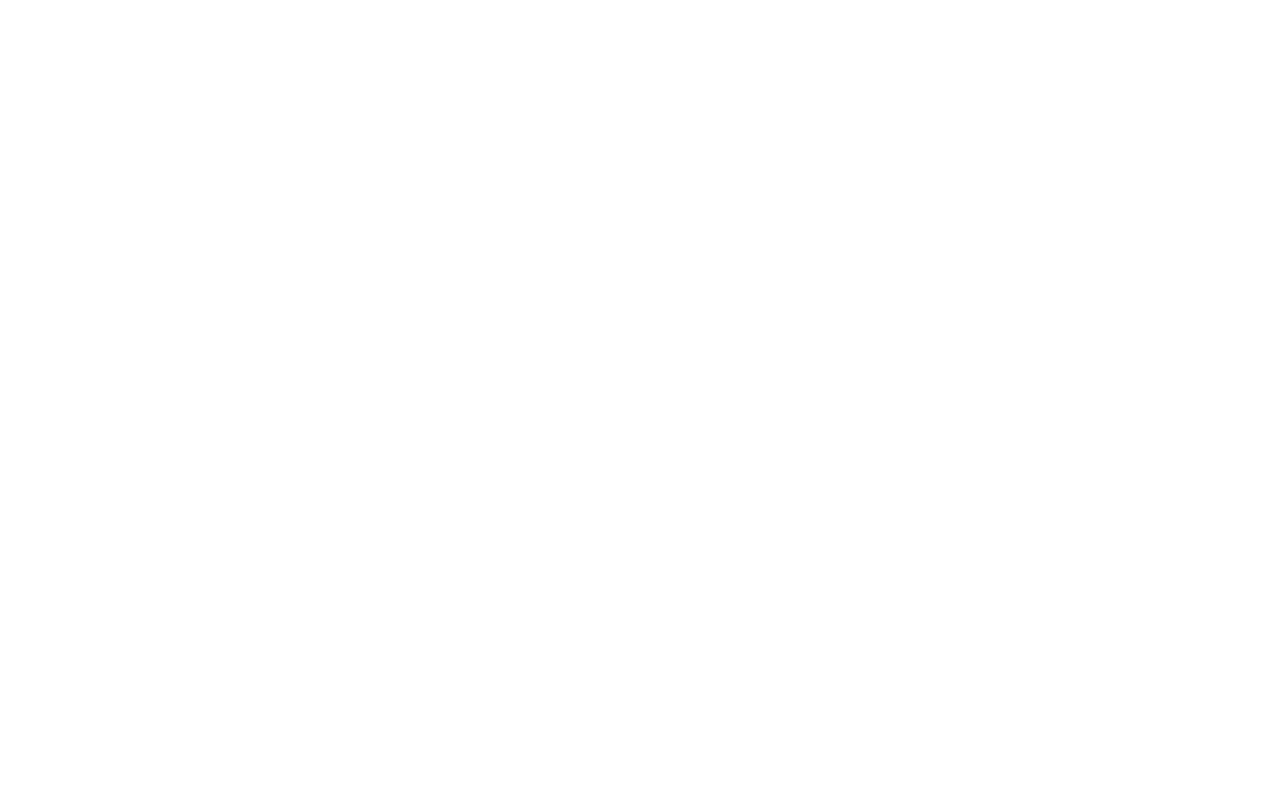
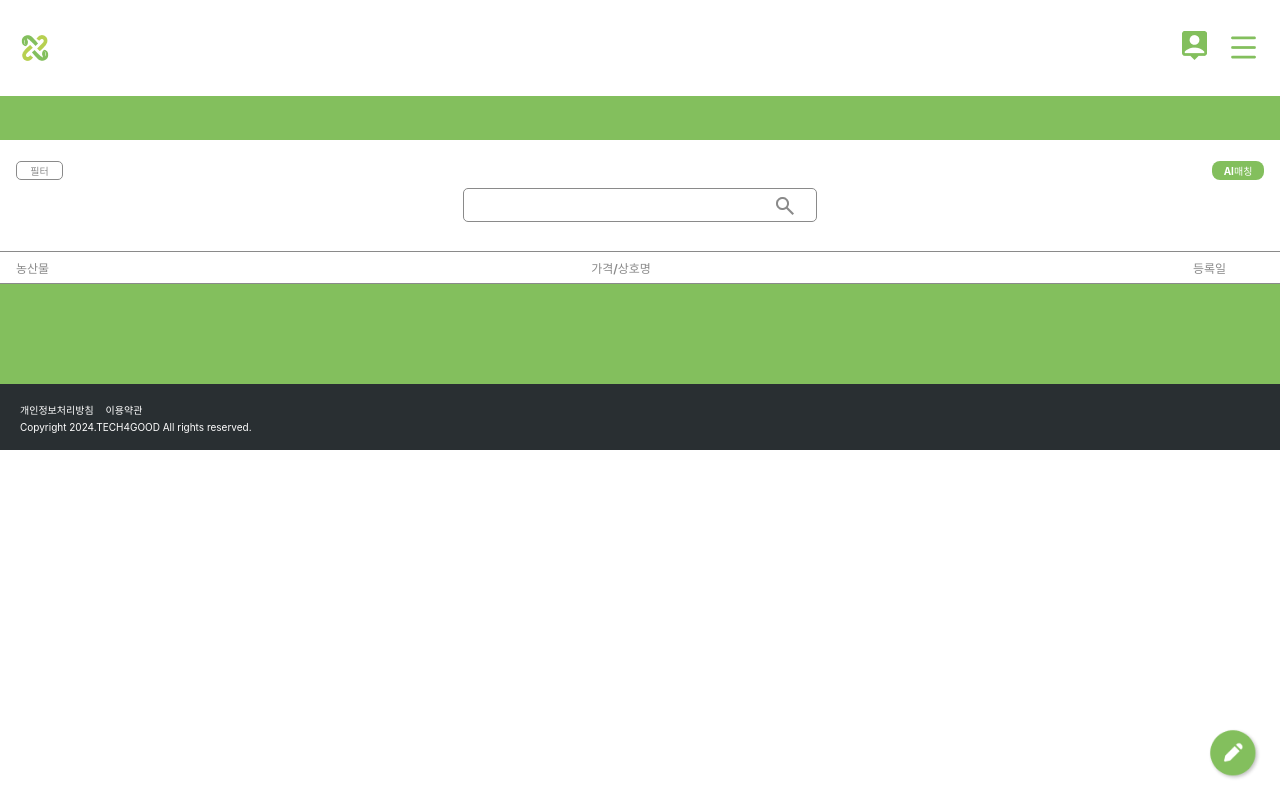
Before and after one commit to FarmX-LuralLink/LuralLink_FE, a React (Vite) app: page /sale in a window 1280 px wide. Before the commit this address had no page. Built offline with nearby package versions, Linux system fonts and the light colour scheme.

Commit message:
screen1 서버 연결 빼고 완료

```diff
--- a/src/App.tsx
+++ b/src/App.tsx
@@ -1,13 +1,19 @@
 import "./App.css";
-import React from "react";
 import { BrowserRouter as Router, Route, Routes } from "react-router-dom";
 import HomePage from "../src/pages/homepage";
+import SalePage from "../src/pages/salepage";
+import CreatePage from "./pages/createpage";
+import UploadPage from "./pages/uploadpage";
 
 function App() {
   return (
     <Router>
       <Routes>
         <Route path="/" element={<HomePage/>}/>
+        <Route path="/sale" element={<SalePage/>}/>
+        <Route path="/create" element={<CreatePage/>}/>
+        <Route path="/upload" element={<UploadPage/>}/>
+
       </Routes>
     </Router>
 
--- /dev/null
+++ b/src/components/searchbox.tsx
@@ -0,0 +1,85 @@
+import React, { useState } from "react";
+import styled from "styled-components";
+import Search from "../assets/search.png";
+
+const ParentContainer=styled.div`
+display: flex;
+justify-content: center;
+`
+const SearchBoxContainer = styled.div`
+  position: relative;
+  padding: 1px;
+  border: 1px solid #8a8a8a;
+  border-radius: 5px;
+  width: 100vw-36px;
+  height: 30px;
+  display: flex;
+  justify-content: space-between;
+  align-items: center;
+  margin-top: 8px;
+  margin-bottom: 29px;
+`;
+const SearchInput = styled.input`
+  border: none;
+  padding: 0 40px 0 10px;
+  height: 28px;
+  width: 300px;
+  &:focus {
+    outline: none; /* Remove the default focus outline */
+  }
+`;
+const SearchButton = styled.button`
+  position: absolute;
+  right: 0px;
+  background-color: transparent;
+  border: none;
+  cursor: pointer;
+  &:focus {
+    outline: none; /* Remove the default focus outline */
+  }
+  &:hover {
+    background-color: none; /* Remove the default focus outline */
+  }
+
+  &img {
+    height: 24px;
+    width: 24px;
+  }
+`;
+interface SearchResult {
+  //result값 형식
+}
+
+const SearchBox: React.FC = () => {
+  const [query, setQuery] = useState<string>("");
+  const [results, setResults] = useState<SearchResult[]>([]);
+
+  const handleSearch = async () => {
+    try {
+      const response = await fetch(`/주소넣기={query}`);
+      if (!response.ok) {
+        throw new Error("Failed to fetch");
+      }
+      const data: SearchResult[] = await response.json();
+      setResults(data);
+    } catch (error) {
+      console.error("Error fetching search results", error);
+    }
+  };
+
+  return (
+    <ParentContainer>
+    <SearchBoxContainer>
+      <SearchInput
+        type="text"
+        value={query}
+        onChange={(e) => setQuery(e.target.value)}
+      />
+      <SearchButton onClick={handleSearch}>
+        <img src={Search} alt="search" />
+      </SearchButton>
+    </SearchBoxContainer>
+    </ParentContainer>
+  );
+};
+export default SearchBox;
--- a/src/layout/footer.tsx
+++ b/src/layout/footer.tsx
@@ -8,7 +8,7 @@
 `;
 const FooterDetail = styled.div`
   justify-content: center;
-  background-color: black;
+  background-color: #292F32;
   width: 100vw;
   height: 66px;
   display: flex;
@@ -23,6 +23,7 @@
   font-style: normal;
   font-weight: 400;
   line-height: normal;
+  margin-bottom: 4px;
 `;
 const FooterCopyright = styled.text`
   margin-left: 20px;
--- /dev/null
+++ b/src/pages/createpage.tsx
@@ -0,0 +1,9 @@
+import React from "react";
+
+const CreatePage:React.FC=()=>{
+    return(
+    <>
+    </>
+    );
+}
+export default CreatePage;
--- a/src/pages/homepage.tsx
+++ b/src/pages/homepage.tsx
@@ -10,6 +10,7 @@
 import Fruit from "../assets/fruit.png";
 import Art from "../assets/art.png";
 import Footer from "../layout/footer";
+import {useNavigate} from "react-router-dom";
 
 const MainPageContainer = styled.div`
   width: 100vw;
@@ -217,6 +218,13 @@
 `;
 
 const HomePage: React.FC = () => {
+  const navigate=useNavigate();
+  const handleServiceNavigate=()=>{
+    navigate("/sale");
+  };
+  const handleContentNavigate=()=>{
+    navigate("/create");
+  };
   return (
     <MainPageContainer>
       <StyledHeader>
@@ -266,7 +274,7 @@
       <SaleBoxContainer>
         <SaleTextContainer style={{ marginLeft: "38px" }}>
           <div>농산물 판매 및 구매</div>
-          <SaleButton>
+          <SaleButton onClick={handleServiceNavigate}>
             <div>서비스 이용하기</div>
             <img
               src={RightArrow}
@@ -281,8 +289,8 @@
       </SaleBoxContainer>
       <ContentContainer>
         <ContentTextContainer style={{ marginLeft: "38px" }}>
-          <div>농산물 판매 및 구매</div>
-          <ContentButton>
+          <div>맞춤형 콘텐츠 제작</div>
+          <ContentButton onClick={handleContentNavigate}>
             <div>서비스 이용하기</div>
             <img
               src={RightArrow}
--- /dev/null
+++ b/src/pages/salepage.tsx
@@ -0,0 +1,108 @@
+import React from "react";
+import Header from "../layout/header";
+import Footer from "../layout/footer";
+import SearchBox from "../components/searchbox";
+import WriteIcon from "../assets/write_icon.png";
+import styled from "styled-components";
+import { useNavigate } from "react-router-dom";
+
+const SalePageContainer = styled.div`
+  display: flex;
+  justify-content: center;
+  flex-direction: column;
+`;
+const FilterContainer = styled.div`
+  display: flex;
+  justify-content: space-between;
+`;
+const FilterButton = styled.button`
+  padding: 0px;
+  margin-top: 21px;
+  margin-left: 16px;
+  text-align: center;
+  color: #8a8a8a;
+  font-size: 10px;
+  font-style: normal;
+  font-weight: 700;
+  line-height: normal;
+  width: 47px;
+  height: 19px;
+  flex-shrink: 0;
+  border-radius: 5px;
+  border: 1px solid #8a8a8a;
+  background: transparent;
+`;
+const AiFilterButton = styled.button`
+  padding: 0px;
+  margin-top: 21px;
+  margin-right: 16px;
+  width: 52px;
+  height: 19px;
+  color: #fff;
+  text-align: center;
+  /* font-family: NanumGothic; */
+  font-size: 10px;
+  font-style: normal;
+  font-weight: 700;
+  line-height: normal;
+  flex-shrink: 0;
+  background-color: #83bf5d;
+`;
+const BoundaryLine = styled.line`
+  width: 100vw;
+  height: 1px;
+  background-color: #8a8a8a;
+`;
+const CategoryContainer = styled.div`
+  display: flex;
+  flex-direction: row;
+  justify-content: space-between;
+  color: #8a8a8a;
+  /* font-family: NanumGothic; */
+  font-size: 12px;
+  font-style: normal;
+  font-weight: 600;
+  line-height: normal;
+  margin-left: 16px;
+  margin-right: 54px;
+  margin-top: 7px;
+  margin-bottom: 7px;
+`;
+const WriteImage = styled.img`
+  position: absolute;
+  right: 18px;
+  bottom: 18px;
+  width: 55px;
+  height: 55px;
+`;
+const SalePage: React.FC = () => {
+  const navigate = useNavigate();
+  const handleWriteNavigate = () => {
+    navigate("/upload");
+  };
+  return (
+    <SalePageContainer>
+      <Header></Header>
+      <FilterContainer>
+        <FilterButton>필터</FilterButton>
+        <AiFilterButton>AI매칭</AiFilterButton>
+      </FilterContainer>
+      <SearchBox></SearchBox>
+      <BoundaryLine />
+      <CategoryContainer>
+        <div>농산물</div>
+        <div>가격/상호명</div>
+        <div>등록일</div>
+      </CategoryContainer>
+      <BoundaryLine />
+      {/* 이제 여기에 서버에서 받아온 정보로 틀 만들어서 정렬해야함. */}
+      <WriteImage
+        src={WriteIcon}
+        alt="write_icon"
+        onClick={handleWriteNavigate}
+      />
+      <Footer></Footer>
+    </SalePageContainer>
+  );
+};
+export default SalePage;
--- /dev/null
+++ b/src/pages/uploadpage.tsx
@@ -0,0 +1,50 @@
+import React from "react";
+import { useNavigate } from "react-router-dom";
+import styled from "styled-components";
+
+const HeaderContainer = styled.header`
+  display: flex;
+  justify-content: center;
+  align-items: center;
+  background-color: #83bf5d;
+  width: 393px;
+  height: 59px;
+  flex-shrink: 0;
+`;
+const BackButton = styled.button`
+  position: absolute;
+  left: 16px; /* Adjust as needed */
+  background: transparent;
+  border: none;
+  color: #fff;
+  font-size: 20px;
+  cursor: pointer;
+  display: flex;
+  align-items: center;
+`;
+const HeaderText = styled.text`
+  color: #fff;
+  text-align: center;
+  /* font-family: NanumGothic; */
+  font-size: 15px;
+  font-style: normal;
+  font-weight: 600;
+  line-height: normal;
+`;
+
+const UploadPage: React.FC = () => {
+  const navigate = useNavigate();
+
+  const handleGoBack = () => {
+    navigate(-1);
+  };
+  return (
+    <>
+      <HeaderContainer>
+        <BackButton onClick={handleGoBack}>&lt;</BackButton>
+        <HeaderText>상품 등록하기</HeaderText>
+      </HeaderContainer>
+    </>
+  );
+};
+export default UploadPage;
```
Also changed, not shown: src/assets/search.png (added), src/assets/write_icon.png (added).
